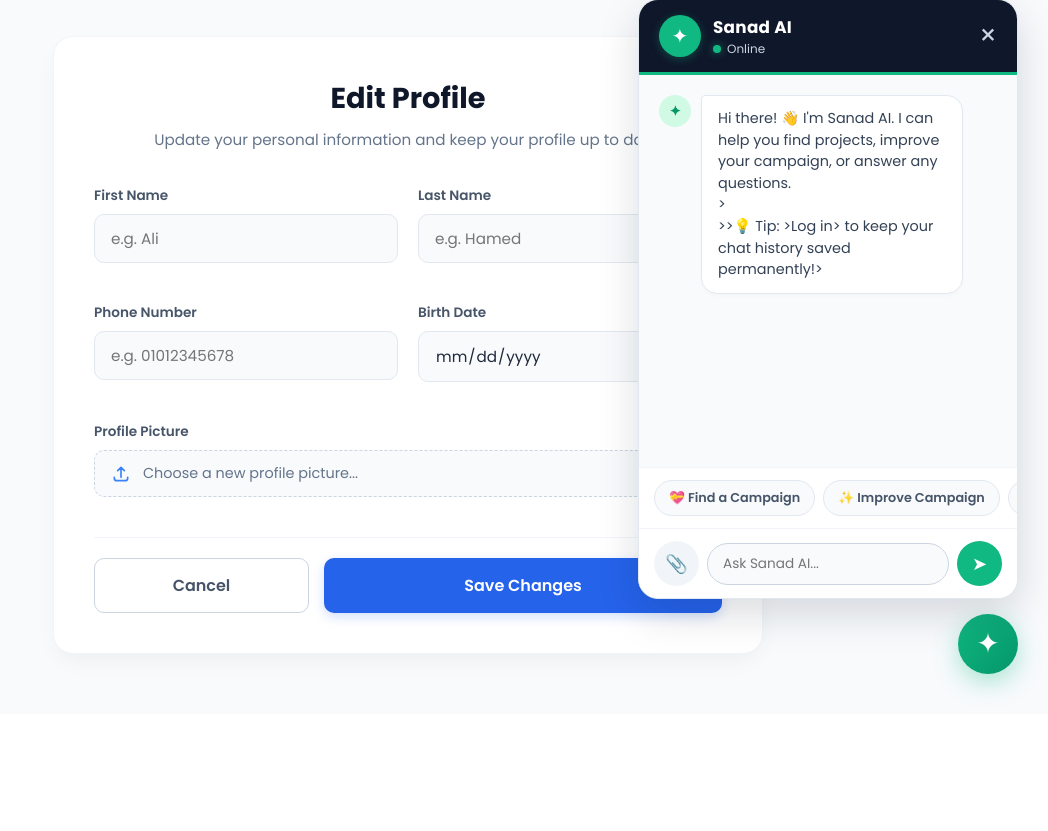
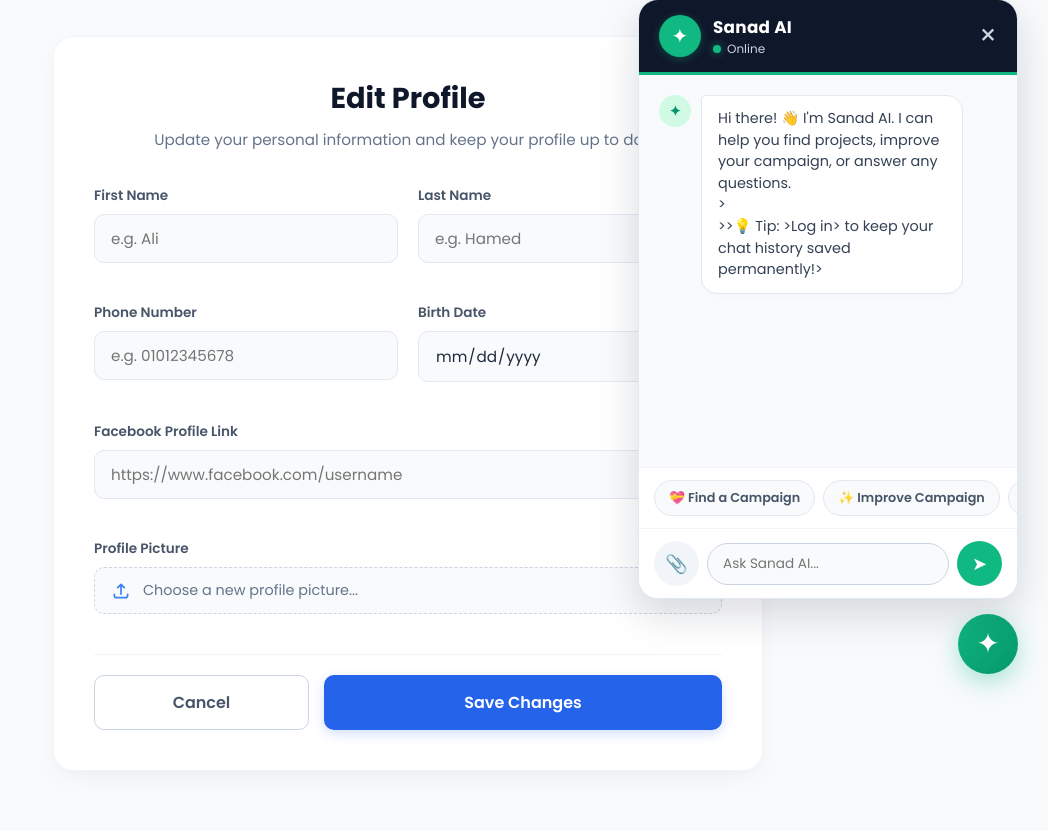
Before and after one commit to AliiHamed/Sanad-CrowdFund, a Django app: page /edit-profile/ in a window 1280 px wide. Shown: the part 96-927 px from the top of the page, without its empty margins (232-1280 px from the left). Before the commit the page ends 794 px from the top, so only its background shows below. Run offline with Django 5.2, Linux system fonts and the light colour scheme; a user stored in the database is signed in; data comes from the database, SQL or seed files in the repository.

Commit message:
initial commit

```diff
--- a/accounts/views.py
+++ b/accounts/views.py
@@ -173,7 +173,6 @@
 
 
 # ----------------- 6. دالة تعديل البروفايل -----------------
-# في دالة edit_profile_view:
 @login_required(login_url='login')
 def edit_profile_view(request):
     profile, created = UserProfile.objects.get_or_create(user=request.user)
@@ -192,7 +191,10 @@
         profile.phone_number = phone
         profile.country = 'Egypt'  # ثابتة دائماً
 
-        # لا يوجد فيسبوك هنا (تم حذفه)
+        # استرجاع وتحديث رابط الفيسبوك بشكل آمن
+        facebook = request.POST.get('facebook') or request.POST.get('facebook_link')
+        if facebook is not None:
+            profile.facebook_link = facebook.strip()
 
         birth_date = request.POST.get('birth_date')
         if birth_date:
@@ -207,6 +209,8 @@
 
     context = {'profile': profile}
     return render(request, 'edit_profile.html', context)
+
+
 # ----------------- 7. دالة مسح الحساب -----------------
 @login_required(login_url='login')
 def delete_account_view(request):
@@ -243,7 +247,6 @@
             # محاولة إرسال البريد الإلكتروني
             send_mail(subject, message, 'crowdfunding.team.eg@gmail.com', [email])
 
-            # هذه الرسالة ستخزن وتظهر فقط بعد إتمام عملية الـ POST بنجاح
             messages.success(request, 'Password reset link sent! Please check your email.')
             return redirect('forgot_password')
 
@@ -251,7 +254,6 @@
             messages.error(request, 'No user found with this email.')
             return redirect('forgot_password')
         except Exception as e:
-            # معالجة خطأ انقطاع الاتصال بالسيرفر (ConnectionResetError) لتجنب انهيار الموقع
             messages.error(request, f'Failed to send email. Please check your SMTP settings or network.')
             return redirect('forgot_password')
 
@@ -282,8 +284,6 @@
     else:
         messages.error(request, 'The reset link is invalid or has expired!')
         return redirect('forgot_password')
-
-
 
 
 
@@ -319,7 +319,7 @@
             )
             auth_token = auth_res.json().get("token")
 
-            # Step 2: Order Registration مع تضمين ID المستخدم لضمان وصول الرصيد له
+            # Step 2: Order Registration
             user = request.user
             merchant_order_id = f"WALLET_{user.id}_{int(time.time())}"
 
@@ -380,7 +380,6 @@
 
 
 # === 2. دالة استقبال التأكيد وإعادة التوجيه وإضافة الرصيد ===
-# === دالة استقبال التأكيد وإعادة التوجيه ===
 @csrf_exempt
 def paymob_callback(request):
     data = request.GET if request.method == 'GET' else request.POST
--- a/templates/edit_profile.html
+++ b/templates/edit_profile.html
@@ -256,6 +256,12 @@
                     <input type="date" name="birth_date" id="birth_date" value="{{ profile.birth_date|date:'Y-m-d' }}">
                 </div>
 
+                <!-- Facebook Profile Link -->
+                <div class="input-group full-width">
+                    <label for="facebook">Facebook Profile Link</label>
+                    <input type="url" name="facebook" id="facebook" value="{{ profile.facebook_link|default:'' }}" placeholder="https://www.facebook.com/username">
+                </div>
+
                 <!-- Profile Picture -->
                 <div class="input-group full-width">
                     <label>Profile Picture</label>
@@ -279,8 +285,10 @@
 
 <script>
     document.getElementById('profile_picture').addEventListener('change', function(e) {
-        var fileName = e.target.files[0].name;
-        document.getElementById('file-name').textContent = fileName;
+        if (e.target.files.length > 0) {
+            var fileName = e.target.files[0].name;
+            document.getElementById('file-name').textContent = fileName;
+        }
     });
 </script>
 {% endblock %}
```
